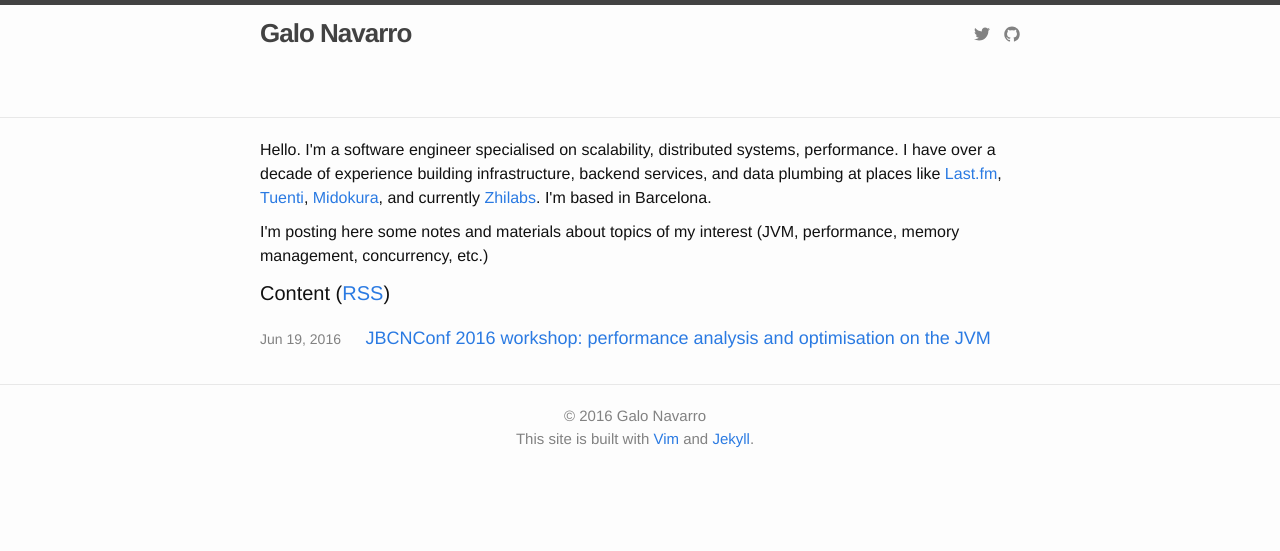
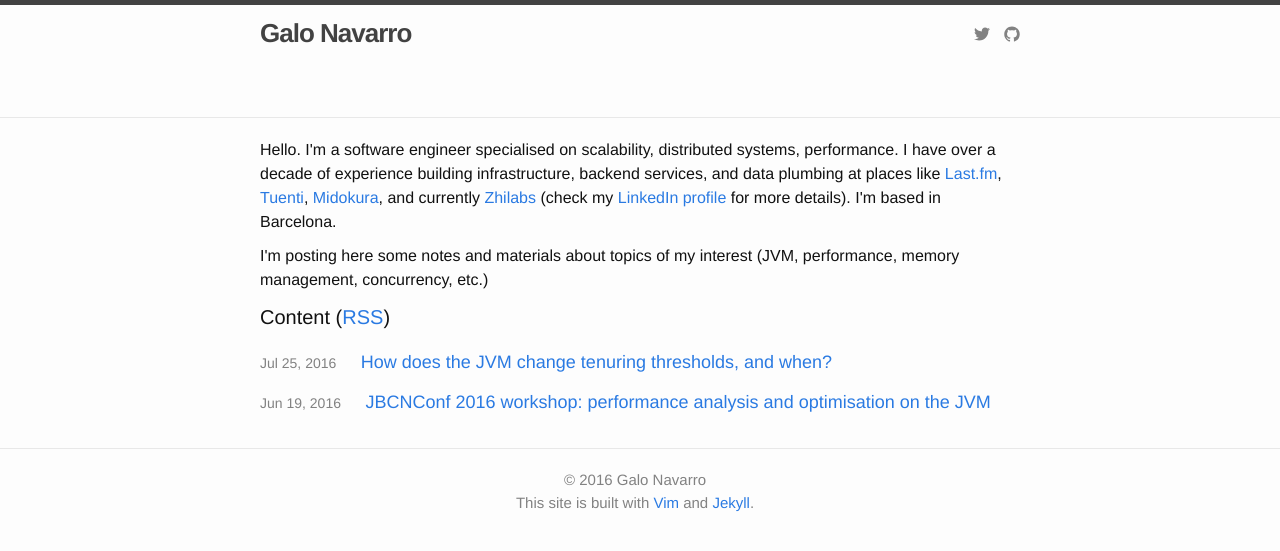
Before and after one commit to srvaroa/srvaroa.github.io, a Jekyll site: the page built from index.html, in a window 1280 px wide. Shown: the top 551 px of the page. Built offline with Jekyll 4.4.1, drawn with Linux system fonts in a browser that asks for light colours; some of the changed lines change nothing that is shown.

Commit message:
Tenuring thresholds

```diff
--- /dev/null
+++ b/_posts/2016-07-25-jvm-tenuring-threshold.md
@@ -0,0 +1,68 @@
+---
+layout: post
+title:  "How does the JVM change tenuring thresholds, and when?"
+date:   2016-07-25 22:29:02 +0200
+categories: jvm java garbage-collection
+---
+
+On a recent Tuesday evening I ran into this [3 year old JVM
+question](https://stackoverflow.com/questions/22350002/how-does-the-dynamic-tenuring-threshold-adjustment-work-in-hotspot-jvm/)
+in Stack Overflow.  GC features and its many knobs are profusely
+documented (search adaptive policy, tenuring threshold..) but asking too
+many questions inevitably leads to hitting the confines of the
+proverbial black block.  Yeah, tenuring thresholds are dynamic.. but
+how, why and when do they change?
+
+Luckily, the [JVM
+codebase](http://hg.openjdk.java.net/jdk8u/jdk8u/hotspot/file/c171546c49b5)
+is there to take a peek.  GC stuff can be found under
+`src/share/vm/gc_implementation`.
+
+According to [ageTable.cpp
+L81](http://hg.openjdk.java.net/jdk8/jdk8/hotspot/file/87ee5ee27509/src/share/vm/gc_implementation/shared/ageTable.cpp#l81)
+and next (method `compute_tenuring_threshold`) the JVM will iterate
+through each age and add up the size of objects with that age. As soon
+as it exceeds the `desired_survivor_size` it'll stop and assume the last
+age it got to as the candidate new threshold.  The new chosen threshold
+is `min(candidateAge, MaxTenuringThreshold)`.
+
+`compute_tenuring_threshold` is called in G1 from
+[g1CollectorPolicy.cpp L1459](http://hg.openjdk.java.net/jdk8/jdk8/hotspot/file/8f07aa079343/src/share/vm/gc_implementation/g1/g1CollectorPolicy.cpp#l1459)
+which choses a `_max_survivor_regions` based on
+`ceil(_young_list_target_length / SurvivorRatio)` before calling the
+compute method mentioned above.
+
+That `young_list_target_length` is updated in
+[g1CollectorPolicy.cpp](http://hg.openjdk.java.net/jdk8/jdk8/hotspot/file/8f07aa079343/src/share/vm/gc_implementation/g1/g1CollectorPolicy.cpp#l587)
+as explained in the source:
+
+    587   // Update the young list target length either by setting it to the
+    588   // desired fixed value or by calculating it using G1's pause
+    589   // prediction model. If no rs_lengths parameter is passed, predict
+    590   // the RS lengths using the prediction model, otherwise use the
+    591   // given rs_lengths as the prediction.
+    592   void update_young_list_target_length(size_t rs_lengths = (size_t) -1);
+
+I'll leave the model for another day, but this should already answer the
+first question: tenuring threshold changes are triggered after a lower
+number of ages is enough to keep the `desired_survivor_size` (which
+AFAIK is explained
+[here](http://www.oracle.com/technetwork/java/javase/tech/vmoptions-jsp-140102.html)).
+The new threshold is chosen based on given / predicted RS ([Remember
+Set](https://blogs.oracle.com/g1gc/entry/g1_gc_glossary_of_terms))
+lengths.
+
+This process happens right at the beginning of a new collection pause,
+as described in
+[g1CollectorPolicy.cpp L839](http://hg.openjdk.java.net/jdk8/jdk8/hotspot/file/8f07aa079343/src/share/vm/gc_implementation/g1/g1CollectorPolicy.cpp#l839):
+
+    839   // We only need to do this here as the policy will only be applied
+    840   // to the GC we're about to start. so, no point is calculating this
+    841   // every time we calculate / recalculate the target young length.
+    842   update_survivors_policy();
+
+I understand that the threshold will thus be updated *before* the GC
+runs.  If that's the case, as live objects in survivor regions are
+visited, all objects that have `object.age > newAge` will be tenured
+(including those that had `age < threshold` at a previous collection,
+but now exceed it).
--- a/index.html
+++ b/index.html
@@ -10,7 +10,9 @@ layout: default
   <a href="https://last.fm/">Last.fm</a>,
   <a href="https://tuenti.com/">Tuenti</a>,
   <a href="https://midokura.com">Midokura</a>, and currently
-  <a href="http://zhilabs.com/">Zhilabs</a>.  I'm based in Barcelona.
+  <a href="http://zhilabs.com/">Zhilabs</a> (check my
+  <a href="https://www.linkedin.com/in/galonavarro">LinkedIn profile</a>
+  for more details).  I'm based in Barcelona.
   </p>
   <p>I'm posting here some notes and materials about topics of my
   interest (JVM, performance, memory management, concurrency, etc.)
```
